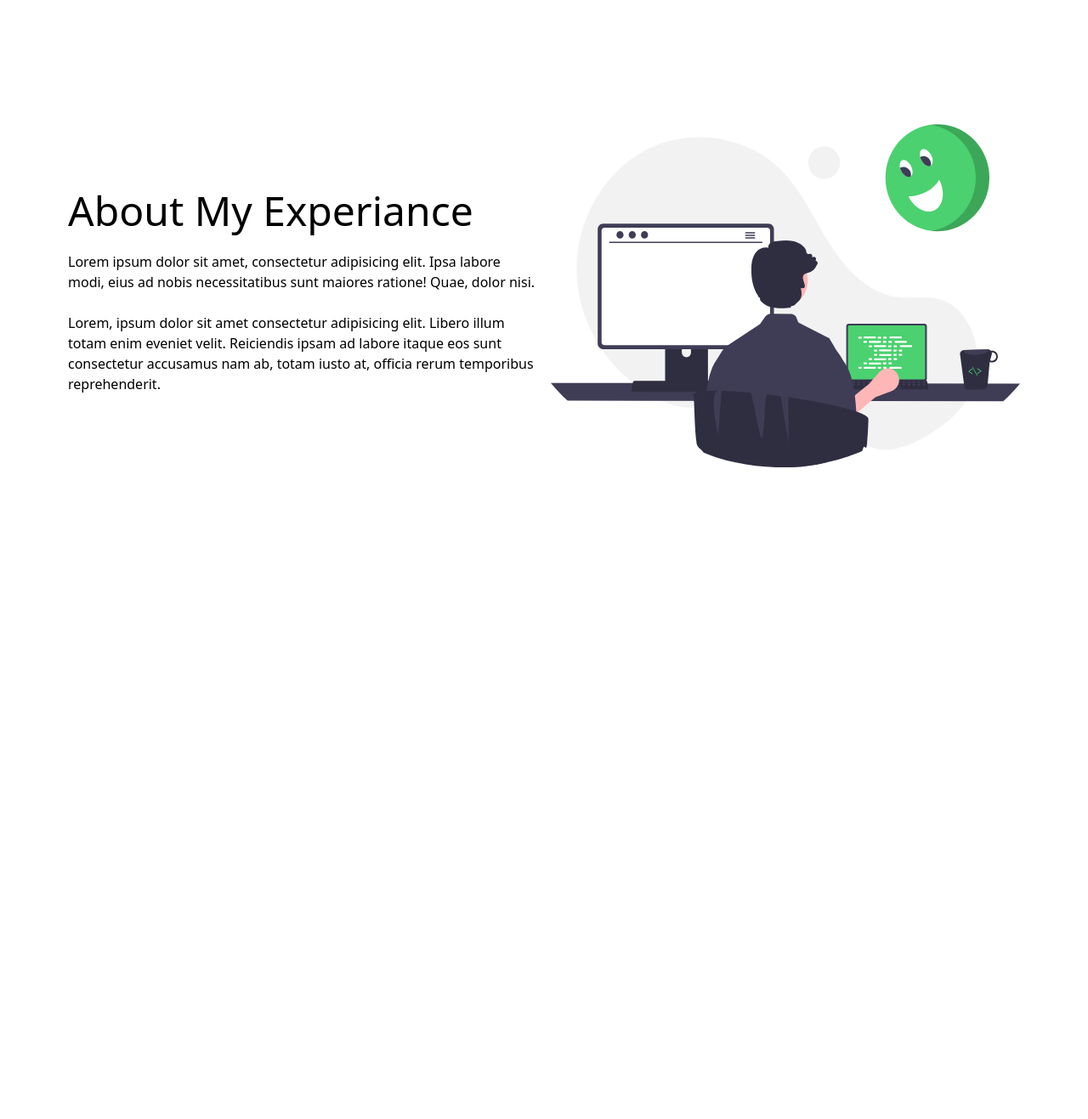
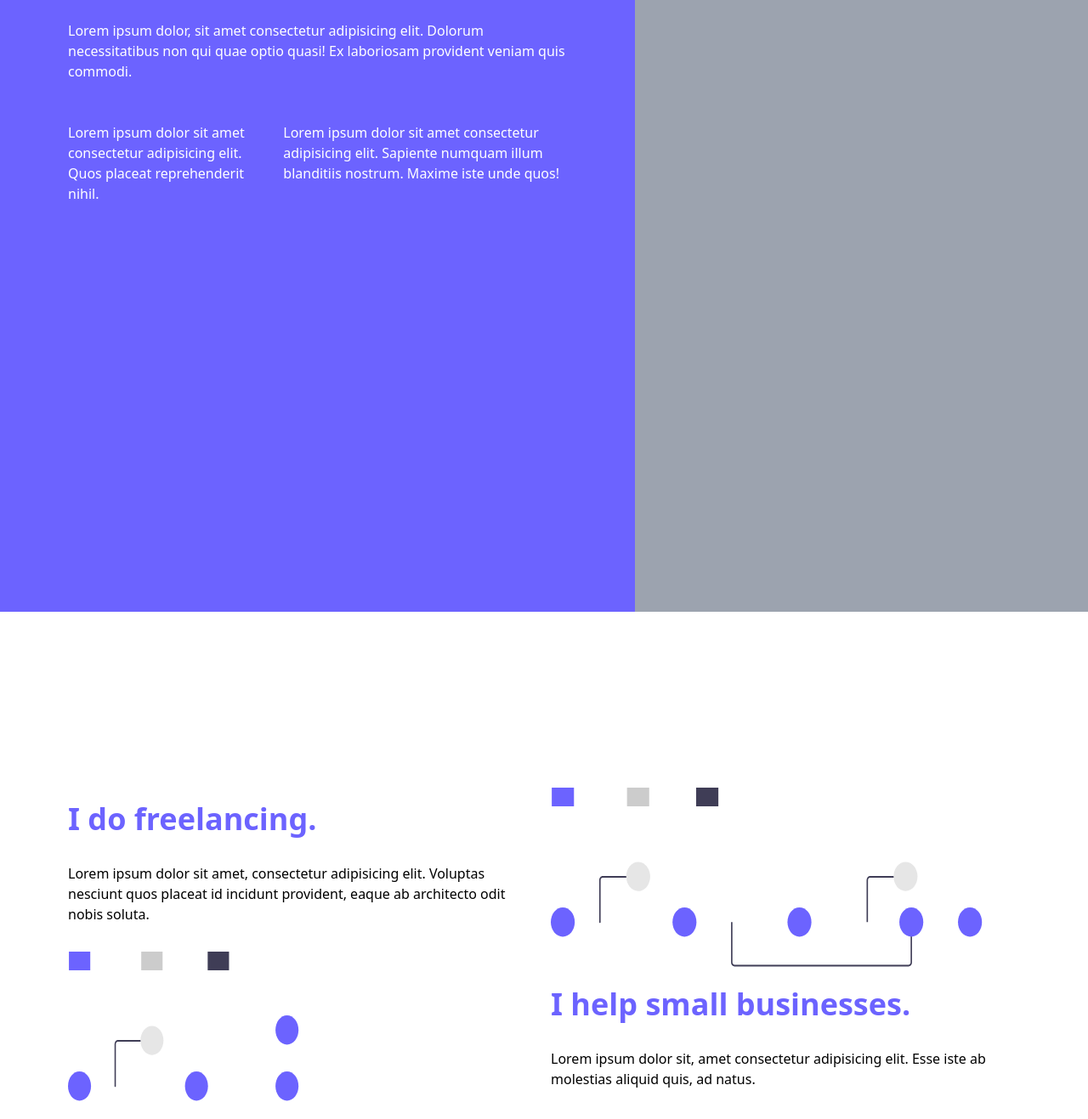
Before and after one commit to kgisaackg/landing_page, a website: page index.html in a window 1280 px wide. Shown: the part 80-1397 px from the top of the page at 85% size. Before the commit the page ends 824 px from the top, so only its background shows below. Drawn offline with Linux system fonts and the light colour scheme.

Commit message:
hero and service sections

```diff
--- a/index.html
+++ b/index.html
@@ -1,50 +1,96 @@
 <!DOCTYPE html>
 <html lang="en">
   <head>
-    <meta charset="UTF-8">
-    <meta http-equiv="X-UA-Compatible" content="IE=edge">
-    <meta name="viewport" content="width=device-width, initial-scale=1.0">
-    <link rel="stylesheet" href="dist/output.css">
+    <meta charset="UTF-8" />
+    <meta http-equiv="X-UA-Compatible" content="IE=edge" />
+    <meta name="viewport" content="width=device-width, initial-scale=1.0" />
+    <link rel="stylesheet" href="dist/output.css" />
     <title>Full Stack Developer</title>
   </head>
   <body>
     <!--Hero Section-->
 
     <section id="hero">
-        <div class="flex mx-20">
-            <div class="basis-7/12 bg-gray-300">
-                Section A
+      <div class="min-h-screen flex">
+        <div class="basis-7/12 bg-cust_primary text-white px-20 py-4">
+          <p class="text-4xl font-bold">Full Stack Developer.</p>
+
+          <p class="my-12">
+            Lorem ipsum dolor, sit amet consectetur adipisicing elit. Dolorum
+            necessitatibus non qui quae optio quasi! Ex laboriosam provident
+            veniam quis commodi.
+          </p>
+
+          <div class="flex gap-4">
+            <p>
+              Lorem ipsum dolor sit amet consectetur adipisicing elit. Quos
+              placeat reprehenderit nihil.
+            </p>
+            <p>
+              Lorem ipsum dolor sit amet consectetur adipisicing elit. Sapiente
+              numquam illum blanditiis nostrum. Maxime iste unde quos!
+            </p>
           </div>
-            <div class="basis-5/12 bg-gray-400">
-                Section B
+        </div>
+        <div class="basis-5/12 bg-gray-400"></div>
+      </div>
+    </section>
+
+    <!--Service Section-->
+
+    <section id="service">
+      <div class="min-h-screen flex mx-20 gap-4 items-center">
+        <div class="basis-6/12">
+          <p class="text-4xl text-cust_primary mb-3 font-bold">
+            I do freelancing.
+          </p>
+          <p class="my-8">
+            Lorem ipsum dolor sit amet, consectetur adipisicing elit. Voluptas
+            nesciunt quos placeat id incidunt provident, eaque ab architecto
+            odit nobis soluta.
+          </p>
+
+          <div class="img mt-6">
+            <img src="./img/dots_with_line.svg" alt="" srcset="" />
+          </div>
+        </div>
+
+        <div class="basis-6/12">
+          <div class="img mb-6">
+            <img src="./img/dots.svg" alt="notfound" />
+          </div>
+
+          <p class="text-4xl text-cust_primary mb-3 font-bold">
+            I help small businesses.
+          </p>
+          <p class="my-8">
+            Lorem ipsum dolor sit, amet consectetur adipisicing elit. Esse iste
+            ab molestias aliquid quis, ad natus.
+          </p>
         </div>
       </div>
     </section>
 
-
-    <!--Service Section-->
-
-    <section id="service">
-
-    </section>
-
     <!--About Section-->
     <section id="about ">
-        <div class="min-h-screen flex items-center mx-20">
-            <div class="flex items-center gap-4">
-                <div class="basis-6/12">
-                    <h1 class="text-5xl">
-                        About My Experiance
-                    </h1>
+      <div class="min-h-screen flex items-center px-20 bg-cust_primary">
+        <div class="flex items-center gap-4 text-white">
+          <div class="basis-6/12" data-aos="fade-right">
+            <h1 class="text-3xl">About My Experiance</h1>
             <p class="mt-6">
-                        Lorem ipsum dolor sit amet, consectetur adipisicing elit. Ipsa labore modi, eius ad nobis necessitatibus sunt maiores ratione! Quae, dolor nisi.
+              Lorem ipsum dolor sit amet, consectetur adipisicing elit. Ipsa
+              labore modi, eius ad nobis necessitatibus sunt maiores ratione!
+              Quae, dolor nisi.
             </p>
 
             <p class="mt-6">
-                        Lorem, ipsum dolor sit amet consectetur adipisicing elit. Libero illum totam enim eveniet velit. Reiciendis ipsam ad labore itaque eos sunt consectetur accusamus nam ab, totam iusto at, officia rerum temporibus reprehenderit.
+              Lorem, ipsum dolor sit amet consectetur adipisicing elit. Libero
+              illum totam enim eveniet velit. Reiciendis ipsam ad labore itaque
+              eos sunt consectetur accusamus nam ab, totam iusto at, officia
+              rerum temporibus reprehenderit.
             </p>
           </div>
-                <div class="basis-6/12">
+          <div class="basis-6/12" data-aos="fade-left">
             <img src="img/laptop_smile.svg" alt="" />
           </div>
         </div>
@@ -54,5 +100,12 @@
     <!--Potfolio Section-->
 
     <!--Contact Section-->
+    <script>
+      AOS.init({
+        delay: 200,
+        duration: 1200,
+        once: false,
+      });
+    </script>
   </body>
 </html>
--- a/tailwind.config.js
+++ b/tailwind.config.js
@@ -1,7 +1,12 @@
 module.exports = {
   content: ["./*.{html,js}"],
   theme: {
-    extend: {},
+    extend: {
+      colors: {
+        cust_primary: '#6C63FF',
+        white: '#ffffff'
+      }
+    },
   },
   plugins: [],
 }
```
Also changed, not shown: dist/output.css, img/dots.svg (added), img/dots_with_line.svg (added). Lines whose indentation alone changed are shown as unchanged.
